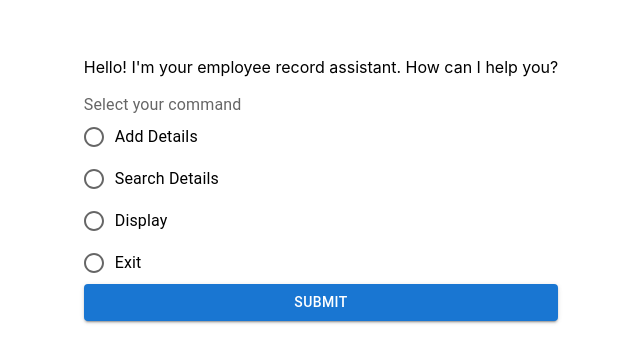
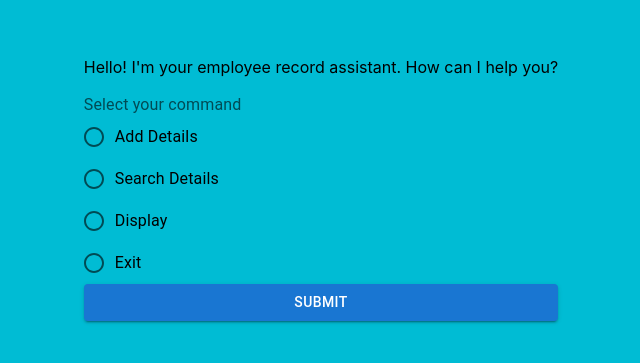
Before and after one commit to UTSAVsarkar/employeeformchatbot, a React (Create React App) app in the folder my-app/: page / in a window 1280 px wide. Shown: the part 219-582 px from the top of the page, without its empty margins (319-959 px from the left). Built offline with nearby package versions, Linux system fonts and the light colour scheme.

Commit message:
refactor

```diff
--- a/my-app/src/App.js
+++ b/my-app/src/App.js
@@ -44,7 +44,7 @@ const Add = () => {
     };
 
     return (
-        <div style={{ display: "flex", justifyContent: "center", alignItems: "center", height: "100vh", backgroundColor: "00bcd4" }}>
+        <div style={{ display: "flex", justifyContent: "center", alignItems: "center", height: "100vh", backgroundColor: "#00bcd4" }}>
             <Stack>
                 {showCommandPrompt ? (
                     <>
```
